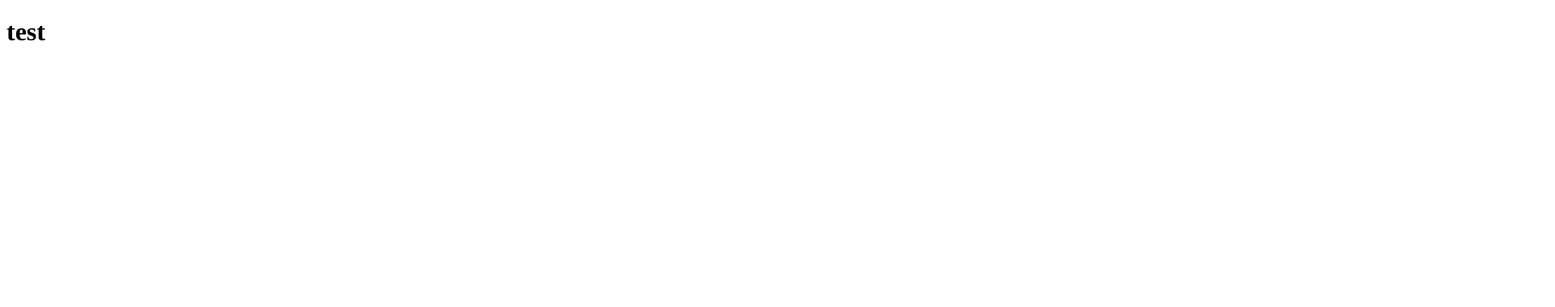
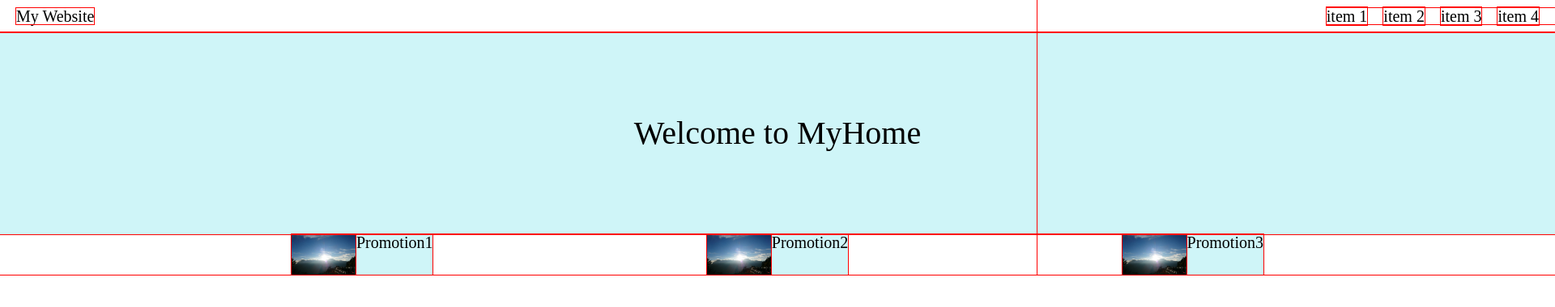
Before and after one commit to MingLin1995/WeHelp-Bootcamp-Stage1, a plain HTML site: page Week1/index.html in a window 1280 px wide. Shown: the whole page at 81% size, 1920 px wide, since content can reach past the window. Drawn offline with Linux system fonts and the light colour scheme.

Commit message:
Add files via upload

```diff
--- /dev/null
+++ b/Week1/index.css
@@ -0,0 +1,115 @@
+/* http://meyerweb.com/eric/tools/css/reset/
+   v2.0 | 20110126
+   License: none (public domain)
+*/
+
+html, body, div, span, applet, object, iframe,
+h1, h2, h3, h4, h5, h6, p, blockquote, pre,
+a, abbr, acronym, address, big, cite, code,
+del, dfn, em, img, ins, kbd, q, s, samp,
+small, strike, strong, sub, sup, tt, var,
+b, u, i, center,
+dl, dt, dd, ol, ul, li,
+fieldset, form, label, legend,
+table, caption, tbody, tfoot, thead, tr, th, td,
+article, aside, canvas, details, embed,
+figure, figcaption, footer, header, hgroup,
+menu, nav, output, ruby, section, summary,
+time, mark, audio, video {
+	margin: 0;
+	padding: 0;
+	border: 0;
+	font-size: 100%;
+	font: inherit;
+	vertical-align: baseline;
+}
+/* HTML5 display-role reset for older browsers */
+article, aside, details, figcaption, figure,
+footer, header, hgroup, menu, nav, section {
+	display: block;
+}
+body {
+	line-height: 1;
+}
+ol, ul {
+	list-style: none;
+}
+blockquote, q {
+	quotes: none;
+}
+blockquote:before, blockquote:after,
+q:before, q:after {
+	content: '';
+	content: none;
+}
+table {
+	border-collapse: collapse;
+	border-spacing: 0;
+}
+
+img{
+	max-width: 100%;
+	height: auto;
+  }
+
+*,*:before,*:after {
+    box-sizing:border-box;
+}
+/******************** CSS RESET ********************/
+*{outline:1px solid red}
+
+body{
+    width: 1920px;
+    margin: 0 auto;
+    font-size: 20px;
+}
+
+.title{
+    display: flex;
+    justify-content: space-between;
+    padding: 10px 0px 10px 20px;
+}
+.item{
+    display: flex;
+}
+.item li{
+    margin-right: 20px;
+}
+.item a{
+    text-decoration: none;
+    color: black;
+}
+
+.welcome {
+    display: flex;
+    justify-content: center;
+    align-items: center;
+    height: 250px;
+    font-size: 40px;
+    background-color: #cff5f8;
+}
+
+.content{
+    width: 1200px;
+    margin: 0 auto;
+}
+
+.content-top{
+    display: flex;
+    justify-content: space-between;
+}
+
+.Promotion{
+    display: flex;
+    height: 50px;
+}
+.Promotion:not(:last-child) {
+    margin-right: 20px;
+}
+.Promotion img{
+    width: 80px;
+}
+.Promotion p{
+    background-color: #cff5f8;
+    width: auto; /*(1200-80*3-20*2)/3=306.6667*/
+}
--- a/Week1/index.html
+++ b/Week1/index.html
@@ -3,10 +3,47 @@
 <head>
     <meta charset="UTF-8">
     <meta name="viewport" content="width=device-width, initial-scale=1.0">
-    <title>Document</title>
+    <title>My Website</title>
+    <link rel="stylesheet" href="index.css">
+
 </head>
 <body>
-    <h1>test</h1>
+    <div class="title">
+        <div>
+            My Website
+        </div>
+
+        <ul class="item">
+            <li><a href="#">item 1</a></li>
+            <li><a href="#">item 2</a></li>
+            <li><a href="#">item 3</a></li>
+            <li><a href="#">item 4</a></li>
+        </ul>
+    </div>
+
+    <div class="welcome">
+        Welcome to MyHome
+    </div>
+
+    <div class="content">
+        <div class="content-top">
+            <div class="Promotion">
+                <img src="sunrise.jpg" alt="日出">
+                <p>Promotion1</p>
+            </div>
+            <div class="Promotion">
+                <img src="sunrise.jpg" alt="日出">
+                <p>Promotion2</p>
+            </div>
+            <div class="Promotion">
+                <img src="sunrise.jpg" alt="日出">
+                <p>Promotion3</p>
+            </div>
+        </div>
+
+
+    </div>
+
 
 </body>
 </html>
```
Also changed, not shown: Week1/sunrise.jpg (added).
